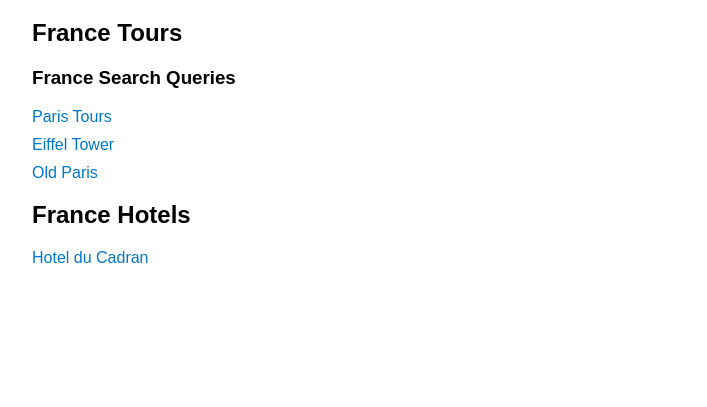
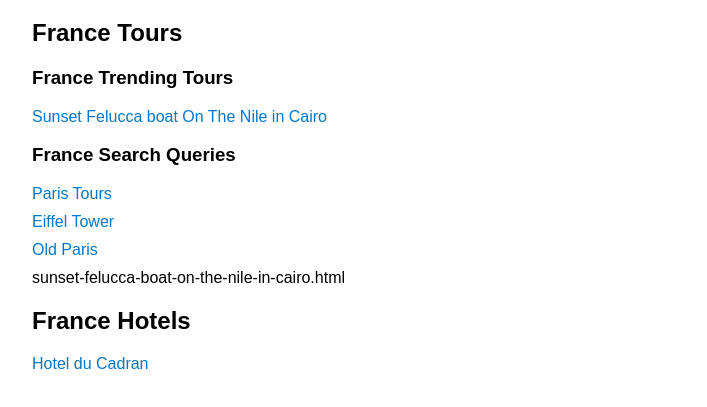
Before and after one commit to mJm-Travel/France, a plain HTML site: page index.html in a window 1280 px wide. Shown: the part 109-516 px from the top of the page, without its empty margins (16-723 px from the left). Drawn offline with Linux system fonts and the light colour scheme.

Commit message:
Update index.html

```diff
--- a/index.html
+++ b/index.html
@@ -15,11 +15,17 @@
 <body>
     <h1>France</h1>
     <h2 align=left>France Tours</h2>
+    <h3 align=left>France Trending Tours</h3>
+        <ul id="pages-list">
+   <li><a href="https://mjm-travel.github.io/France/Tours/sunset-felucca-boat-on-the-nile-in-cairo.html" target=_blank>Sunset Felucca boat On The Nile in Cairo</a></li>
+        <!-- Pages will be populated here -->
+    </ul>
     <h3 align=left>France Search Queries</h3>
     <ul id="pages-list">
    <li><a href="https://mjm-travel.github.io/France/Tours/q/Paris-Tours.html" target=_blank>Paris Tours</a></li>
    <li><a href="https://mjm-travel.github.io/France/Tours/q/Eiffel-Tower.html" target=_blank>Eiffel Tower</a></li>
    <li><a href="https://mjm-travel.github.io/France/Tours/q/Old-Paris.html" target=_blank>Old Paris</a></li>
+        sunset-felucca-boat-on-the-nile-in-cairo.html
         <!-- Pages will be populated here -->
     </ul>
 <h2 align=left>France Hotels</h2>
```
